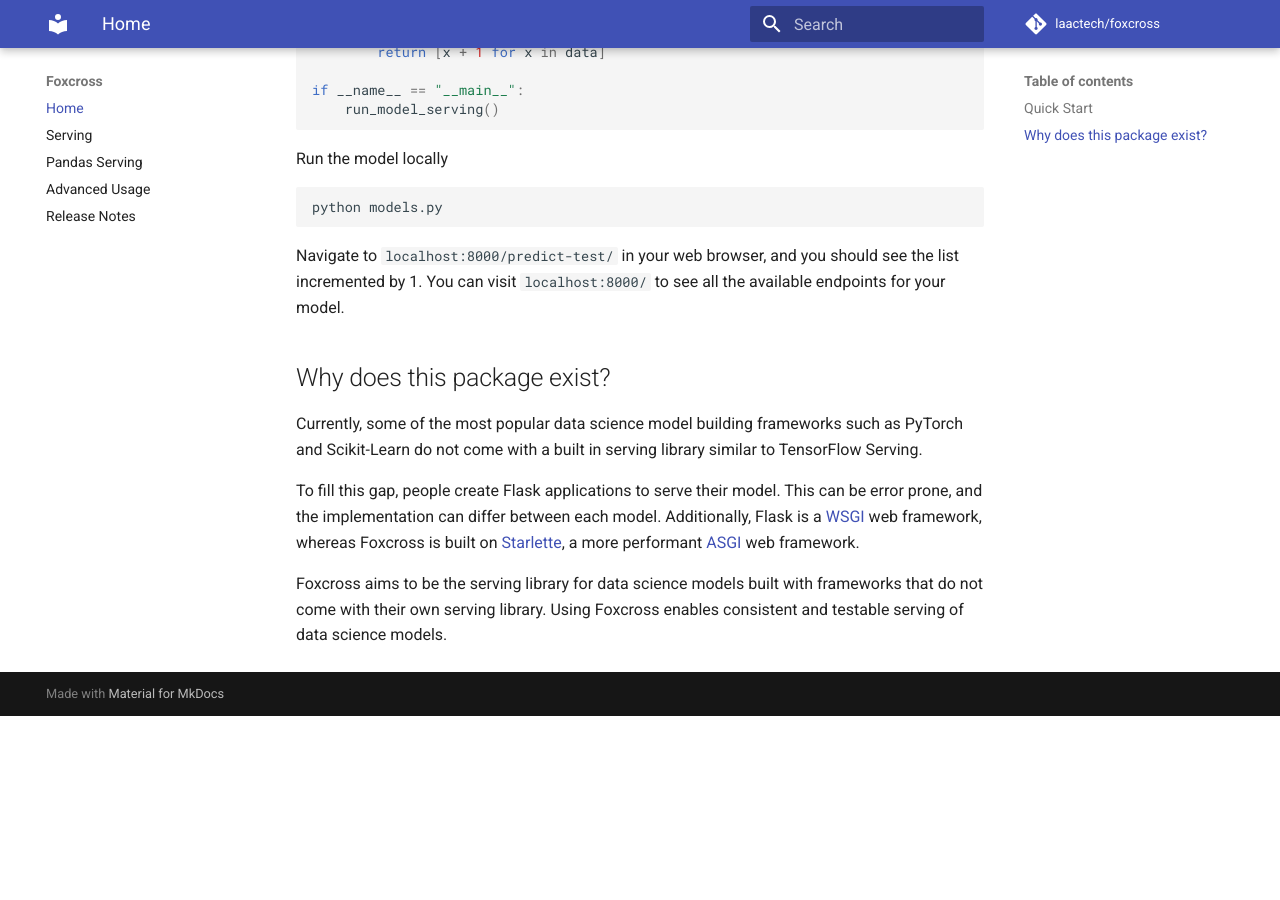
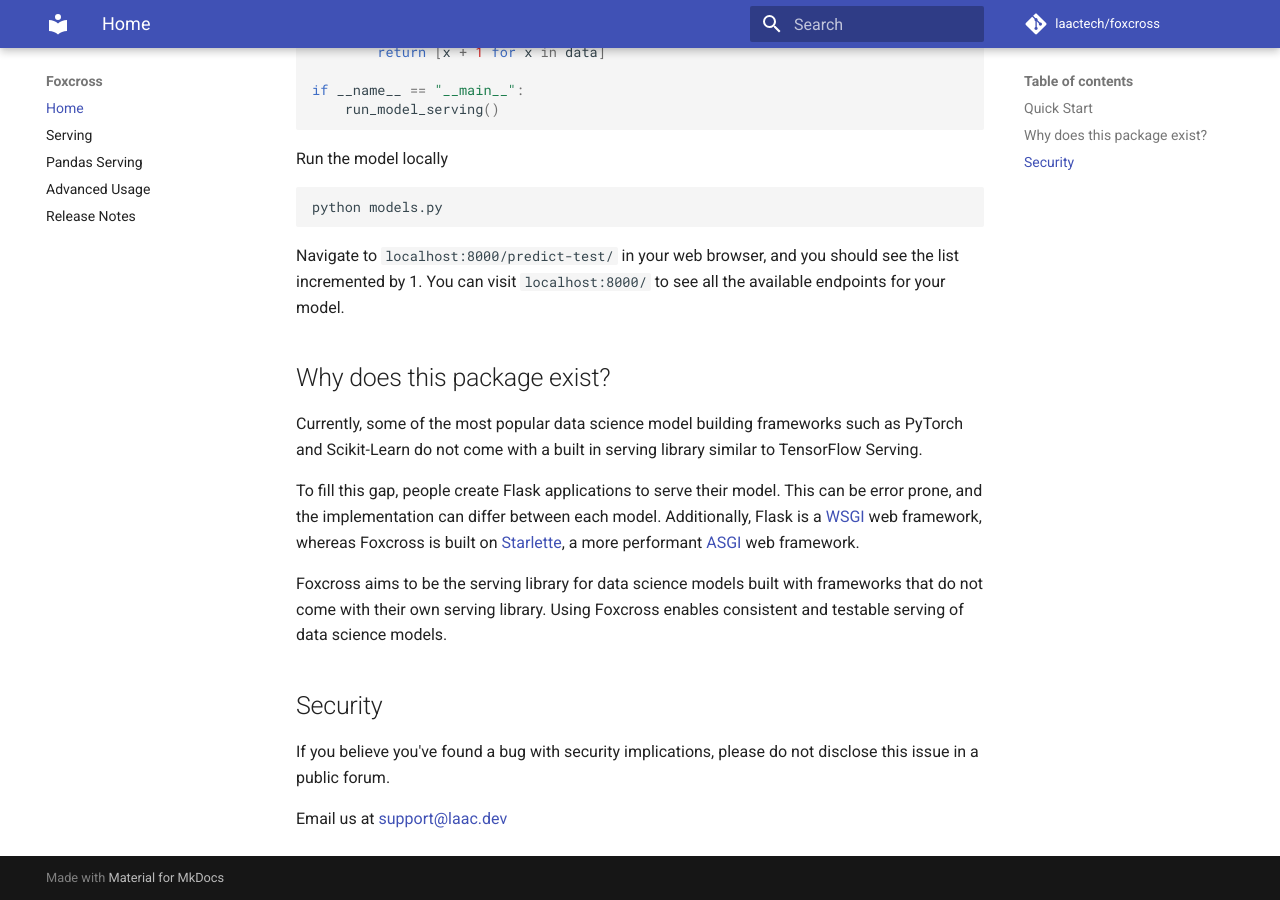
Before and after one commit to laactechnology/foxcross, an MkDocs documentation site: the page built from docs/index.md, in a window 1280 px wide and 900 px high, scrolled down 877 px. Built offline with MkDocs 1.6.1 and Material for MkDocs 9.7.7, drawn with Linux system fonts in a browser that asks for light colours; comment, search, counter and statistics services are not loaded; before the commit the page ends 1593 px from its top, so only the background shows below that.

Commit message:
adding security policy

```diff
--- a/docs/index.md
+++ b/docs/index.md
@@ -64,3 +64,10 @@
 Foxcross aims to be the serving library for data science models built with frameworks
 that do not come with their own serving library. Using Foxcross enables consistent
 and testable serving of data science models.
+
+## Security
+
+If you believe you've found a bug with security implications, please do not disclose this
+issue in a public forum.
+
+Email us at [support@laac.dev](mailto:support@laac.dev)
```
Also changed, not shown: README.md (+7 -0 lines).
